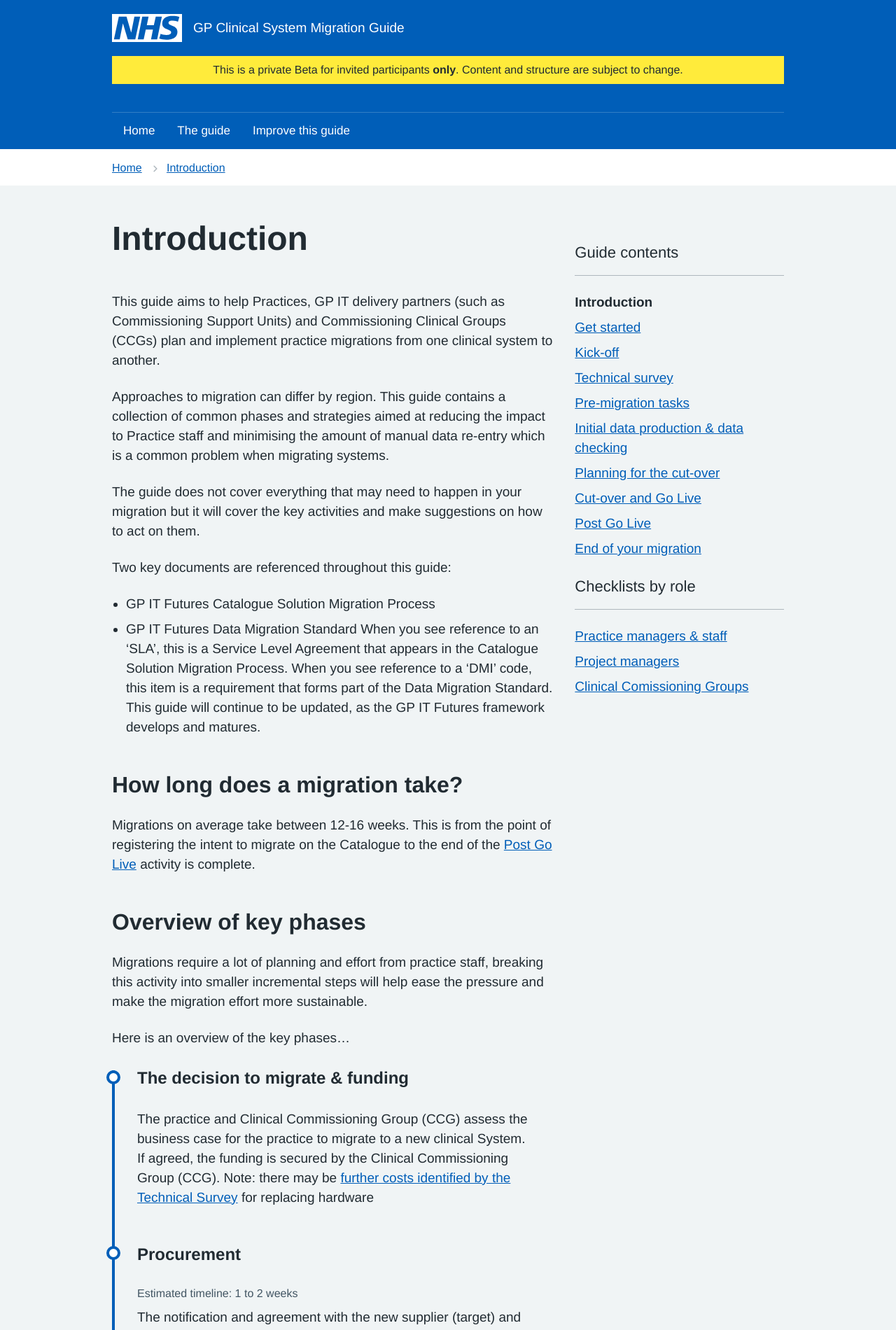
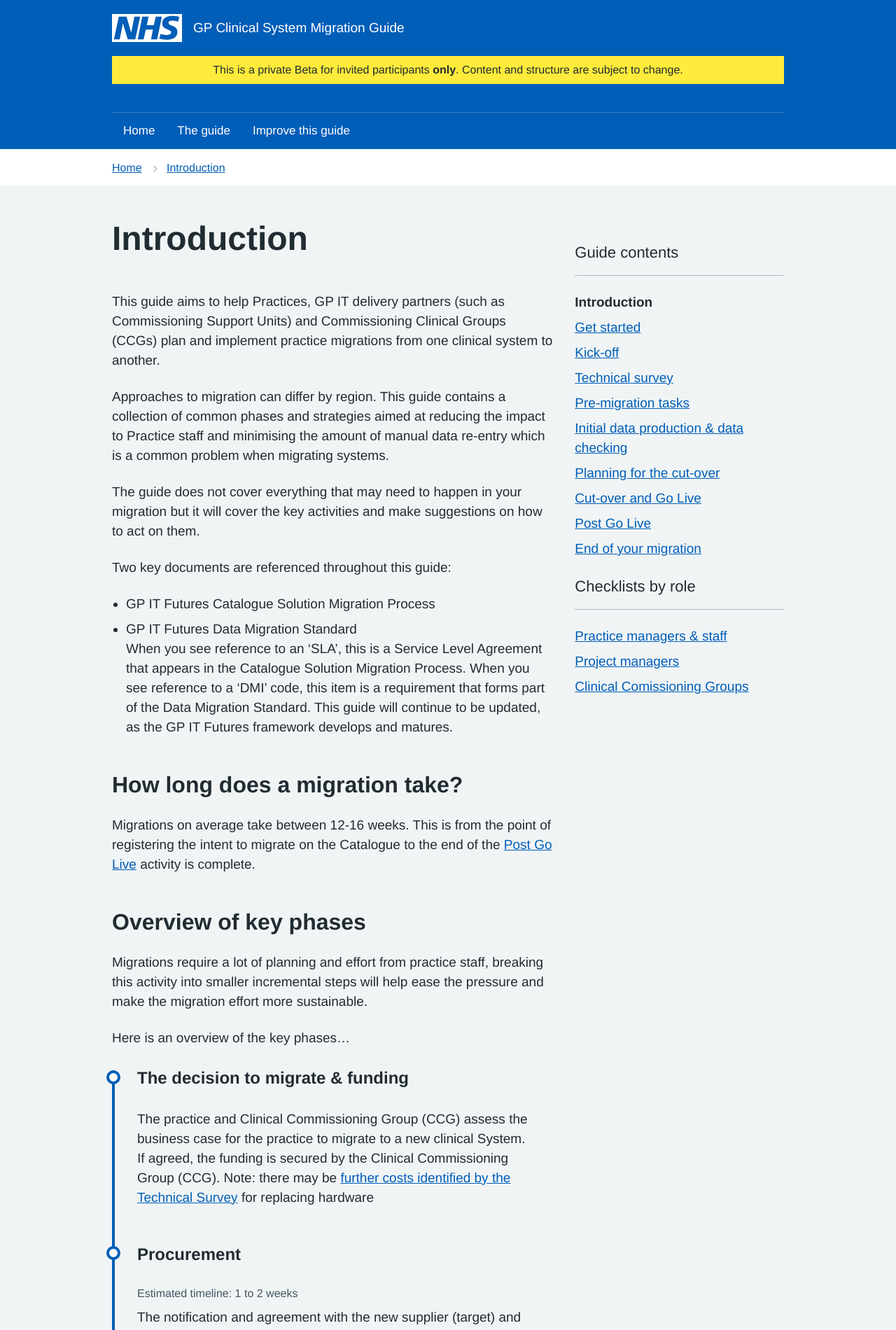
Before and after one commit to nhsconnect/prm-practice-migration, a Jekyll site: the page built from guide/index.md, in a window 1280 px wide. Shown: the top 1900 px of the page at 70% size. Built offline with Jekyll 4.4.1, drawn with Linux system fonts in a browser that asks for light colours; some web fonts are replaced.

```diff
--- a/guide/index.md
+++ b/guide/index.md
@@ -17,7 +17,7 @@ Two key documents are referenced throughout this guide:
 * GP IT Futures Catalogue Solution Migration Process
 * GP IT Futures Data Migration Standard
 <!-- [UPLIFT] Added explanation that these two documents have content that appears throughout the guide -->
-When you see reference to an 'SLA', this is a Service Level Agreement that appears in the Catalogue Solution Migration Process. When you see reference to a 'DMI' code, this item is a requirement that forms part of the Data Migration Standard.
+<br>When you see reference to an 'SLA', this is a Service Level Agreement that appears in the Catalogue Solution Migration Process. When you see reference to a 'DMI' code, this item is a requirement that forms part of the Data Migration Standard.
 <!-- [UPLIFT] Added explanation regarding how that additional content appears when lifted from those documents -->
 This guide will continue to be updated, as the GP IT Futures framework develops and matures.
 <!-- [UPLIFT] Added disclaimer to mention that the guide is not exhaustive in terms of reflecting all changes in the GP IT F framework -->
```
